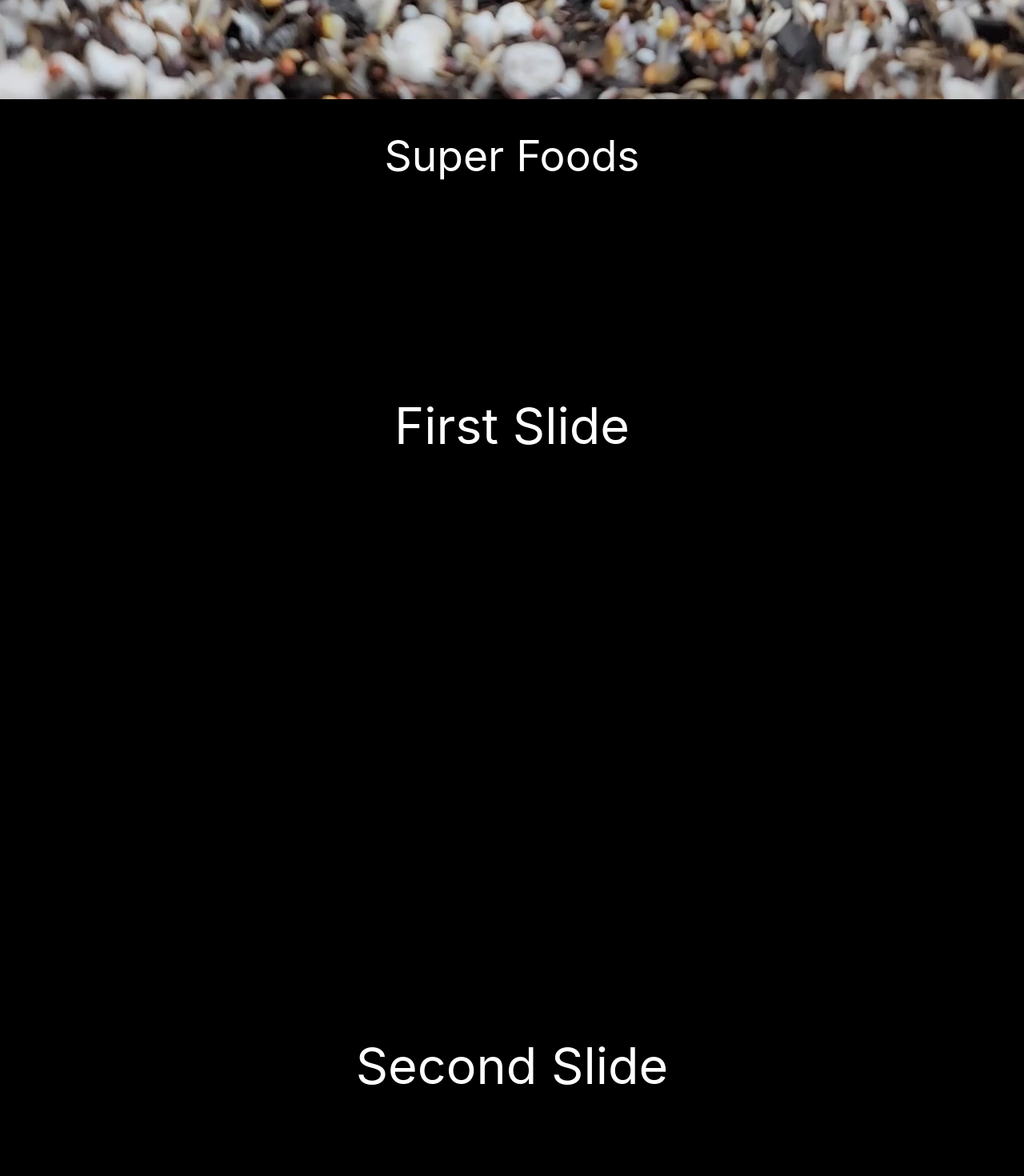
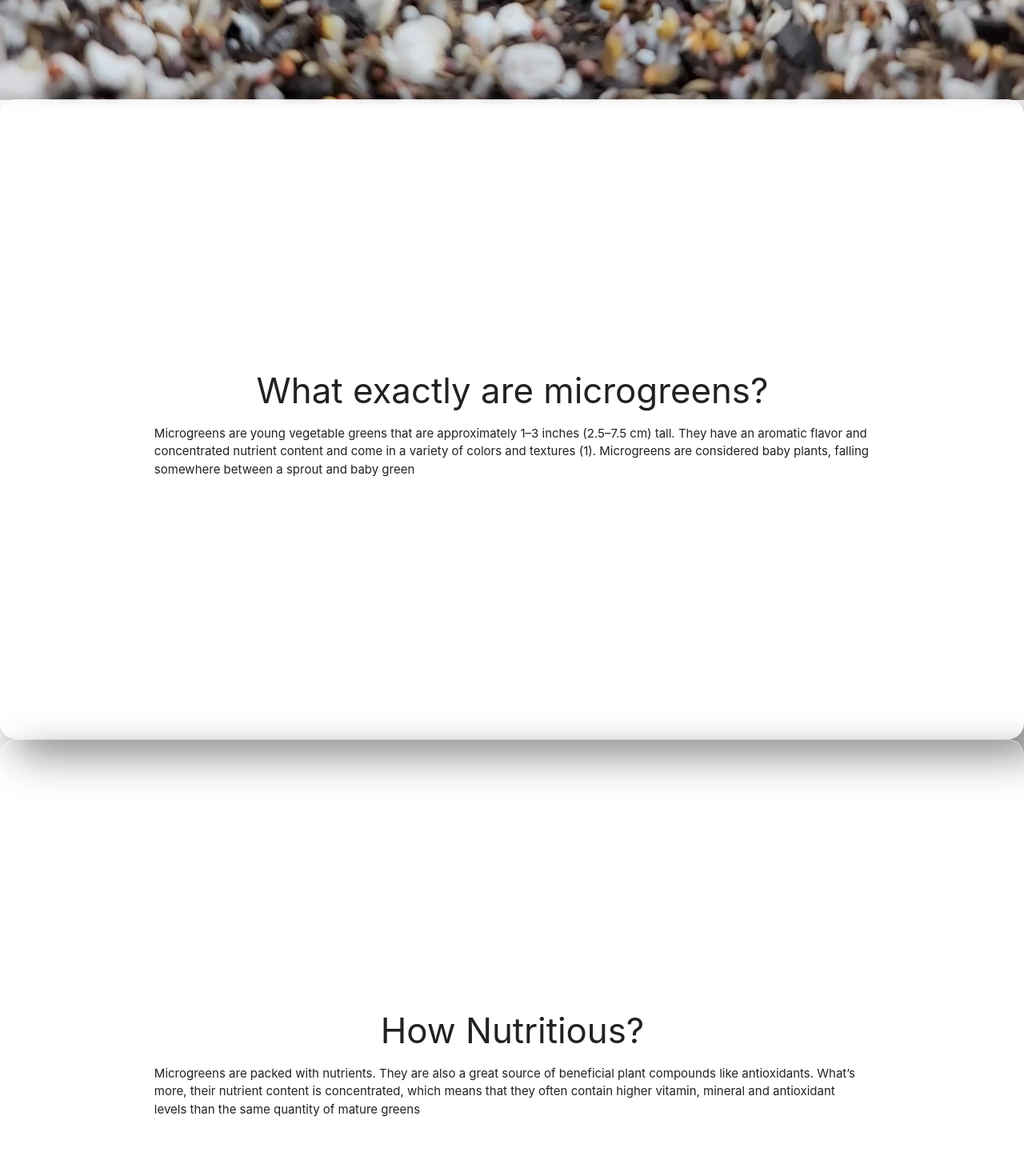
Before and after one commit to JimmyNagles/KF, a React (Create React App) app in the folder client/: page / in a window 1280 px wide. Shown: the part 740-2210 px from the top of the page at 80% size. Built offline with nearby package versions, Linux system fonts and the light colour scheme.

Commit message:
home page

```diff
--- a/client/src/App.css
+++ b/client/src/App.css
@@ -1,38 +1,34 @@
-.App {
-  text-align: center;
+.glass {
+
+  box-shadow: 20px 20px 50px rgb(0, 0,0 ,0.5);
+  border-radius: 20px;
+  background: rgba(255, 255, 255, 0.1);
+
+
+  border-top: 1px solid rgba(255, 255, 255, 0.5);
+  border-left: 1px solid rgba(255, 255, 255, 0.5);
+  backdrop-filter: blur(5px);
 }
 
-.App-logo {
-  height: 40vmin;
-  pointer-events: none;
-}
 
-@media (prefers-reduced-motion: no-preference) {
-  .App-logo {
-    animation: App-logo-spin infinite 20s linear;
-  }
-}
 
-.App-header {
-  background-color: #282c34;
-  min-height: 100vh;
-  display: flex;
-  flex-direction: column;
-  align-items: center;
-  justify-content: center;
-  font-size: calc(10px + 2vmin);
-  color: white;
-}
 
-.App-link {
-  color: #61dafb;
-}
+/* About Page */
 
-@keyframes App-logo-spin {
-  from {
-    transform: rotate(0deg);
-  }
-  to {
-    transform: rotate(360deg);
-  }
-}
+
+/* About Page */
+
+
+
+/* Contact Page */
+
+
+/* Contact Page */
+
+
+
+
+/* Inventory Page */
+
+
+/* Inventory Page */
--- a/client/src/Components/Grid/Background.js
+++ b/client/src/Components/Grid/Background.js
@@ -7,7 +7,7 @@ const Background = ({children}) => {
 
 
     return (
-        <div className="box black white-text">
+        <div className="box glass">
 
 
                {children}
--- a/client/src/Components/Grid/Homevid.js
+++ b/client/src/Components/Grid/Homevid.js
@@ -11,6 +11,7 @@ const Homevid = (props) => {
 <img src={ImageKF}
         width="100%"
         height="100%"
+
 
       />
 
--- a/client/src/Components/Nav/MyNavBar.js
+++ b/client/src/Components/Nav/MyNavBar.js
@@ -9,12 +9,12 @@ const MyNavBar = () => {
 <Navbar
 
 
-className="black"
+className="glass"
   alignLinks="right"
   brand={<a href="/"><img style={{marginTop:"30px"}} width="100px"  height="100px" src={logo} ></img></a>}
   centerLogo
   id="mobile-nav"
-  menuIcon={<Icon className="white-text">menu</Icon>}
+  menuIcon={<Icon className="black-text">menu</Icon>}
   options={{
     draggable: true,
     edge: 'left',
--- a/client/src/index.css
+++ b/client/src/index.css
@@ -11,41 +11,3 @@ code {
   font-family: source-code-pro, Menlo, Monaco, Consolas, "Courier New",
     monospace;
 }
-
-.menu {
-  position: absolute;
-  top: 0;
-  right: 0;
-  width: 300px;
-  height: 100%;
-  display: flex;
-  justify-content: center;
-  align-items: center;
-  background: rgb(13, 14, 13);
-}
-
-.menu ul {
-  position: relative;
-}
-.menu ul li {
-  list-style: none;
-}
-.menu ul li a {
-  text-decoration: none;
-  font-size: 24px;
-  color: white;
-}
-.menu ul li a:hover {
-  color: rgb(83, 187, 97);
-}
-
-.toggle {
-  position: relative;
-  width: 60px;
-  height: 60px;
-  background: url(https://i.ibb.co/HrfVRcx/menu.png);
-  background-repeat: no-repeat;
-  background-size: 30px;
-  background-position: center;
-  cursor: pointer;
-}
--- a/client/src/pages/About.js
+++ b/client/src/pages/About.js
@@ -2,7 +2,7 @@ import React from 'react'
 
 const About = () => {
     return (
-        <div>
+        <div className="box ">
             <h1>About PAge</h1>
         </div>
     )
--- a/client/src/pages/home.js
+++ b/client/src/pages/home.js
@@ -3,28 +3,88 @@ import Homevid from '../Components/Grid/Homevid'
 import Typical from "react-typical";
 import MyHomeCard from '../Components/Cards/HomeCard/MyHomeCard';
 import Background from '../Components/Grid/Background';
+import {Row,Col,Container }from 'react-materialize';
 const home = () => {
     return (
         <div>
    <Homevid>
 
-       <h2 className="center  white-text  ">Super Foods</h2>
+       <h3 className="center  white-text  ">Super Foods</h3>
           </Homevid>
 
 
 <Background >
+<Container>
 
-    <h1>First Slide</h1>
+<h3 className="center">What exactly are microgreens?</h3>
+    <p >Microgreens are young vegetable greens
+         that are approximately 1–3 inches (2.5–7.5 cm) tall. They have an
+          aromatic flavor and concentrated nutrient content and come in a variety of
+          colors and textures (1). Microgreens are considered baby plants, falling
+           somewhere between a sprout and baby green</p>
+</Container>
+
 </Background>
 
 <Background >
+<Container>
 
-    <h1>Second Slide</h1>
+<h3 className="center">How Nutritious?</h3>
+    <p >Microgreens are packed with nutrients.
+    They are also a great source of beneficial plant compounds like antioxidants.
+    What’s more, their nutrient content is concentrated, which means that they often contain higher
+     vitamin, mineral and antioxidant levels than the same quantity of mature greens
+</p>
+</Container>
 </Background>
 
 <Background >
+<Container>
 
-    <h1>Third Slide</h1>
+<h3 className="center">Health Benefits?</h3>
+
+<Row>
+
+    <Col l={3}>
+    <h5>Heart disease</h5>
+
+    <p>
+     Microgreens are a rich source of polyphenols, a class of antioxidants linked to a lower risk of heart disease. Animal studies show that microgreens may lower triglyceride and “bad” LDL cholesterol levels
+     </p>
+
+    </Col>
+
+    <Col l={3}>
+
+    <h5>Alzheimer’s disease</h5>
+
+    <p>
+     Antioxidant-rich foods, including those containing high amounts of polyphenols,may be linked to a lower risk of Alzheimer’s disease
+     </p>
+
+    </Col>
+
+    <Col l={3} >
+
+    <h5>Diabetes</h5>
+    <p>
+     Antioxidants may help reduce the type of stress that can prevent sugar from properly entering cells. In lab studies, fenugreek microgreens appeared to enhance cellular sugar uptake by 25–44%
+     </p>
+
+    </Col>
+
+    <Col l={3} >
+
+    <h5>Certain cancers</h5>
+
+    <p>
+     Antioxidant-rich fruits and vegetables, especially those rich in polyphenols, may lower the risk of various types of cancer. Polyphenol-rich microgreens may be expected to have similar effects
+     </p>
+
+    </Col>
+</Row>
+
+</Container>
 </Background>
  </div>
     )
```
Also changed, not shown: 1 other file (tests, documents, lock files or other folders).
